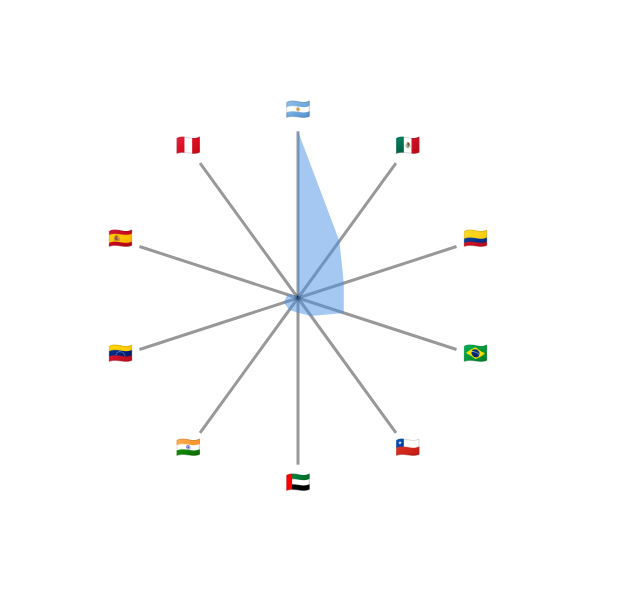
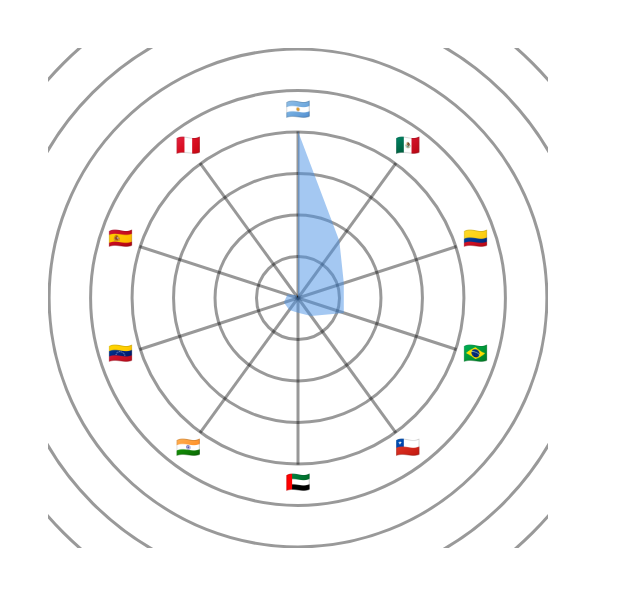
Before and after one commit to Jeidsgn/Charts, a plain HTML site: page Spider_chart/spider_chart.html in a window 1280 px wide. Shown: the whole page, without its empty margins (0-640 px from the left). Drawn offline with nearby package versions, Linux system fonts and the light colour scheme.

Commit message:
ejes circulars

```diff
--- a/Spider_chart/spider_chart.html
+++ b/Spider_chart/spider_chart.html
@@ -59,17 +59,20 @@
           .style("opacity", "0.4");
 
         // Crear los ejes circulares (círculos tangenciales)
-        const circles = axes.selectAll(".circle")
-          .data(d3.range(0, 1.1, 0.1))
+        const circles = svg.append("g").attr("transform", `translate(${width / 2},${height / 2})`);
+
+        circles
+          .selectAll(".circle-axis")
+          .data(d3.range(1, 11)) // Crear 10 ejes circulares (del 10% al 100%)
           .enter()
           .append("circle")
-          .attr("class", "circle")
+          .attr("class", "circle-axis")
           .attr("cx", 0)
           .attr("cy", 0)
-          .attr("r", (d) => radiusScale(totalCount) * 10 * d)
-          .style("fill", "none")
+          .attr("r", (d) => radiusScale(totalCount) * 0.1 * d)
           .style("stroke", "black")
           .style("stroke-width", "3px")
+          .style("fill", "none")
           .style("opacity", "0.4");
 
         // Crear el área sombreada que une los países
```
